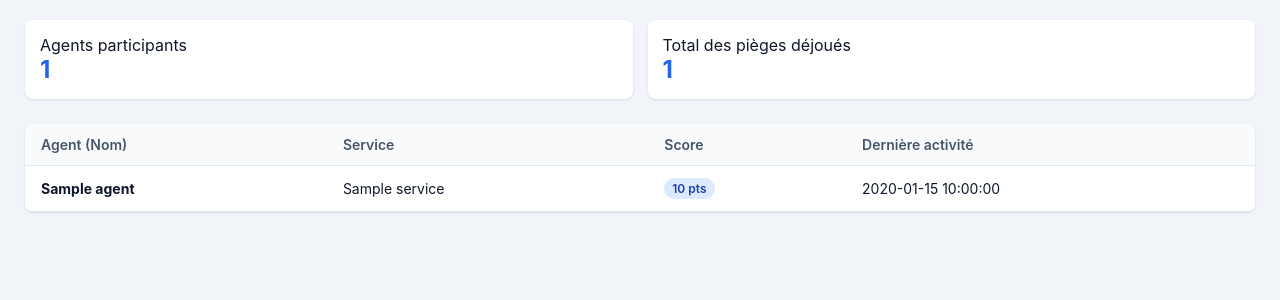
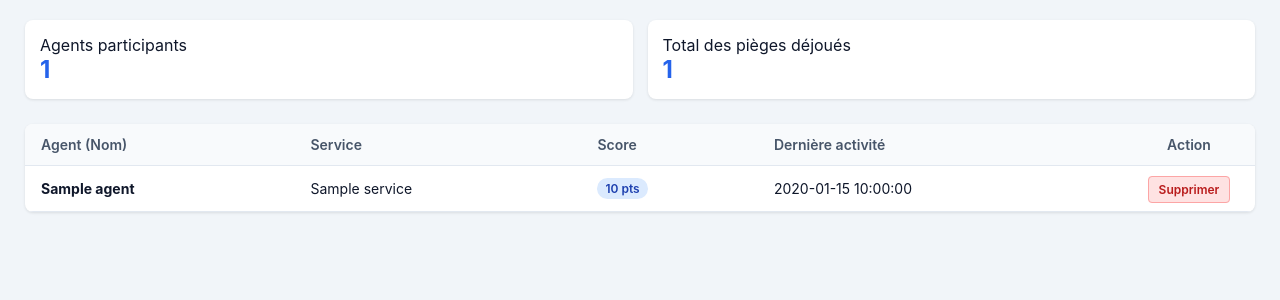
Before and after one commit to Kyotani9/simulateur-cyber, a Flask app: template templates/admin_scores.html in a window 1280 px wide. Shown: the part 65-365 px from the top of the page. Run offline with Flask 3, Linux system fonts and the light colour scheme; the template is opened without the code that fills it: most values are stand-ins (such as "Sample title", 1, 10 or a date in 2020); some libraries are stand-ins or nearby versions.

Commit message:
Ajout de la suppression unitaire des scores sur le dashboard

```diff
--- a/app.py
+++ b/app.py
@@ -83,7 +83,7 @@ def require_admin_auth(f):
 
 
 # ----------------------------------------------------
-# 1. ROUTE ANTI-VEILLE (HEALTHCHECK POUR CRON-JOB)
+# ROUTE ANTI-VEILLE (HEALTHCHECK POUR CRON-JOB)
 # ----------------------------------------------------
 @app.route("/ping", methods=["GET"])
 def ping():
@@ -116,26 +116,21 @@ def index():
 
         all_emails = load_all_emails()
 
-        # Tri par niveau de difficulté
         faciles = [e for e in all_emails if e.get("difficulty") == "facile"]
         moyens = [e for e in all_emails if e.get("difficulty") == "moyen"]
         difficiles = [e for e in all_emails if e.get("difficulty") == "difficile"]
 
-        # Tirage progressif : 5 faciles, 5 moyens, 5 difficiles (Total = 15)
         tirage_faciles = random.sample(faciles, min(5, len(faciles)))
         tirage_moyens = random.sample(moyens, min(5, len(moyens)))
         tirage_difficiles = random.sample(difficiles, min(5, len(difficiles)))
 
         selected = tirage_faciles + tirage_moyens + tirage_difficiles
 
-        # Sécurité si une catégorie manque de cas
         if len(selected) < 15:
             restants = [e for e in all_emails if e not in selected]
             selected += random.sample(restants, min(15 - len(selected), len(restants)))
 
-        # CRUCIAL : On ne stocke QUE la liste des IDs numériques (cookie ultra-léger)
         session["email_ids"] = [e["id"] for e in selected]
-
         return redirect(url_for("simulation"))
 
     return render_template("index.html")
@@ -145,13 +140,11 @@ def index():
 def simulation():
     email_ids = session.get("email_ids", [])
 
-    # Si la session est vide, retour à l'accueil
     if not email_ids:
         return redirect(url_for("index"))
 
     idx = session.get("current_index", 0)
 
-    # Fin des 15 questions : enregistrement en base de données
     if idx >= len(email_ids):
         nom = session.get("nom", "Anonyme")
         service = session.get("service", "Non renseigné")
@@ -176,7 +169,6 @@ def simulation():
 
         return redirect(url_for("score"))
 
-    # Récupération de l'e-mail correspondant à l'ID en cours
     all_emails = load_all_emails()
     current_id = email_ids[idx]
     current_email = next((e for e in all_emails if e.get("id") == current_id), None)
@@ -250,7 +242,7 @@ def admin_scores():
     if DATABASE_URL:
         with conn.cursor() as cur:
             cur.execute("""
-                SELECT nom, service, score,
+                SELECT id, nom, service, score,
                        TO_CHAR(date, 'DD/MM/YYYY HH24:MI') AS date_formatee
                 FROM participants
                 ORDER BY date DESC, score DESC;
@@ -265,7 +257,7 @@ def admin_scores():
     else:
         cur = conn.cursor()
         cur.execute("""
-            SELECT nom, service, score,
+            SELECT id, nom, service, score,
                    strftime('%d/%m/%Y %H:%M', date) AS date_formatee
             FROM participants
             ORDER BY date DESC, score DESC;
@@ -287,6 +279,23 @@ def admin_scores():
     return render_template("admin_scores.html", agents=agents, stats=stats)
 
 
+@app.route("/admin/delete/<int:participant_id>")
+@require_admin_auth
+def delete_participant(participant_id):
+    """Supprime un résultat précis en fonction de son ID."""
+    conn = get_db()
+    if DATABASE_URL:
+        with conn.cursor() as cur:
+            cur.execute("DELETE FROM participants WHERE id = %s;", (participant_id,))
+            conn.commit()
+    else:
+        cur = conn.cursor()
+        cur.execute("DELETE FROM participants WHERE id = ?;", (participant_id,))
+        conn.commit()
+    conn.close()
+    return redirect(url_for("admin_scores"))
+
+
 @app.route("/reset-scores")
 @require_admin_auth
 def reset_scores():
--- a/templates/admin_scores.html
+++ b/templates/admin_scores.html
@@ -16,6 +16,22 @@
         th { background: #f8fafc; font-weight: 600; color: #475569; }
         tr:hover { background: #f8fafc; }
         .badge { display: inline-block; padding: 3px 8px; border-radius: 12px; font-size: 12px; font-weight: 600; background: #dbeafe; color: #1e40af; }
+        .btn-delete {
+            background-color: #fee2e2;
+            color: #b91c1c;
+            border: 1px solid #fca5a5;
+            padding: 5px 10px;
+            border-radius: 4px;
+            text-decoration: none;
+            font-size: 12px;
+            font-weight: 600;
+            transition: all 0.2s ease;
+        }
+        .btn-delete:hover {
+            background-color: #dc2626;
+            color: white;
+            border-color: #dc2626;
+        }
     </style>
 </head>
 <body>
@@ -42,6 +58,7 @@
                 <th>Service</th>
                 <th>Score</th>
                 <th>Dernière activité</th>
+                <th style="text-align: center; width: 100px;">Action</th>
             </tr>
         </thead>
         <tbody>
@@ -51,10 +68,17 @@
                 <td>{{ agent.service }}</td>
                 <td><span class="badge">{{ agent.score }} pt{{ 's' if agent.score > 1 else '' }}</span></td>
                 <td>{{ agent.date_formatee }}</td>
+                <td style="text-align: center;">
+                    <a href="/admin/delete/{{ agent.id }}"
+                       class="btn-delete"
+                       onclick="return confirm('Confirmer la suppression du test de {{ agent.nom }} ?');">
+                        Supprimer
+                    </a>
+                </td>
             </tr>
             {% else %}
             <tr>
-                <td colspan="4" style="text-align: center; color: #64748b; padding: 30px;">Aucun agent n'a encore participé.</td>
+                <td colspan="5" style="text-align: center; color: #64748b; padding: 30px;">Aucun agent n'a encore participé.</td>
             </tr>
             {% endfor %}
         </tbody>
```
